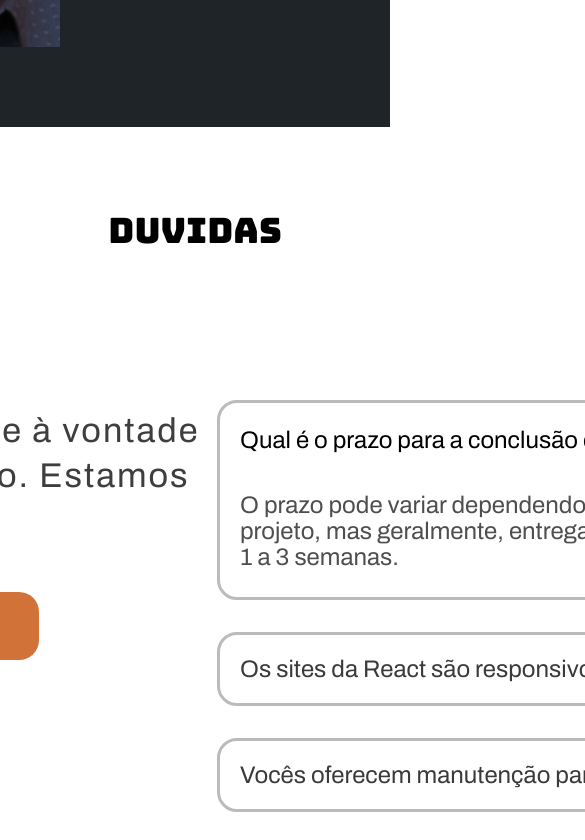
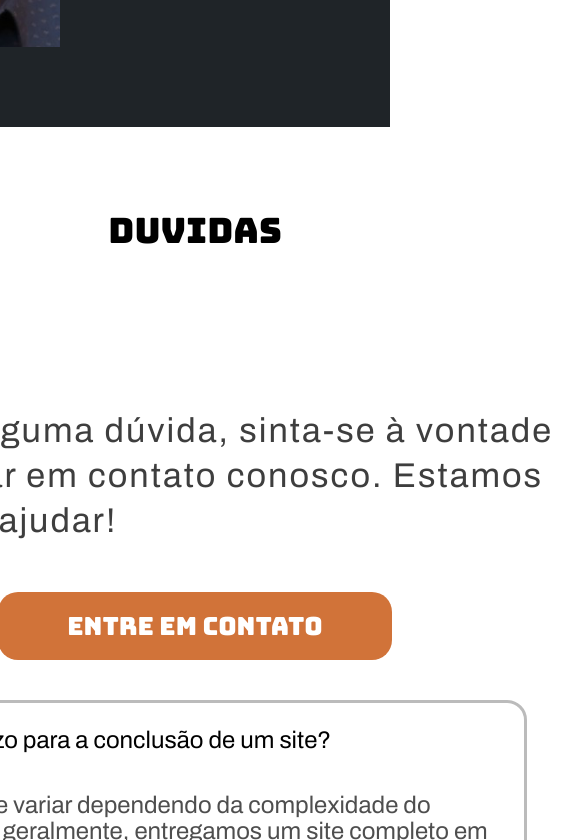
Before and after one commit to wellingtonpereira12/site-connect, a React (Vite) app: page / in a window 390 px wide. Shown: the part 2964-3804 px from the top of the page, 585 px wide, since content can reach past the window. Built offline with nearby package versions, Linux system fonts and the light colour scheme.

Commit message:
hotfix: responsivo duvidas

```diff
--- a/src/Components/Section/Duvidas/Duvidas.css
+++ b/src/Components/Section/Duvidas/Duvidas.css
@@ -1,5 +1,6 @@
 .duvidasSectionDuvidas {
     background-color: #ffffff;
+    display: grid;
     align-items: center;
     justify-content: center;
     padding: 80px;
@@ -16,7 +17,6 @@
 
 .duvidasContainer {
     background-color: #ffffff;
-    display: flex;
     justify-content: center;
     padding: 80px;
     display: flex; /* Alinha as divs lado a lado */
@@ -133,3 +133,29 @@
     color: #4E4E4E;
     margin: 5px 20px 20px 20px;
 }
+
+@media screen and (max-width: 1500px) {
+
+    .duvidasContainer {
+        background-color: #ffffff;
+        justify-content: center;
+        padding: 80px;
+        display: grid; /* Alinha as divs lado a lado */
+    }
+}
+
+@media screen and (max-width: 900px) {
+
+}
+
+@media screen and (max-width: 750px) {
+
+}
+
+@media screen and (max-width: 650px) {
+
+}
+
+@media screen and (max-width: 550px) {
+
+}
```
